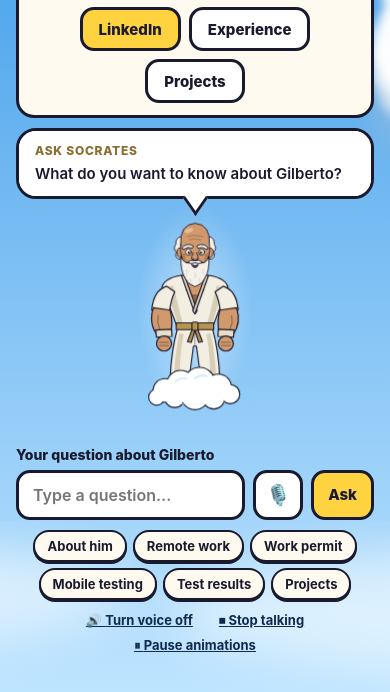
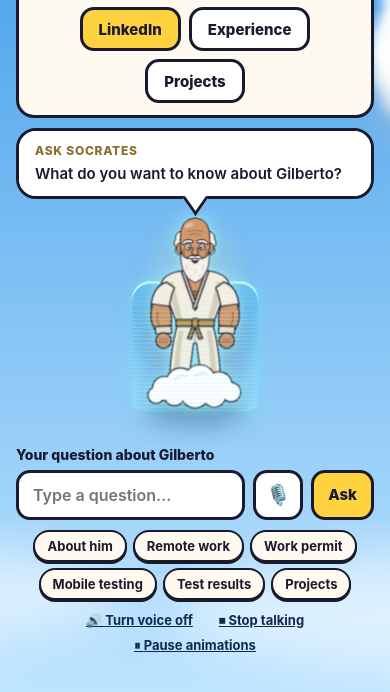
Before and after one commit to gilcascortes-stack/kenji, a plain HTML site: page gilberto/index.html in a window 390 px wide. Shown: the part 148-840 px from the top of the page. Drawn offline with Linux system fonts and the light colour scheme.

Commit message:
Socrates hologram: rises out of a glowing screen
Co-Authored-By: Claude Opus 5.5 <noreply@anthropic.com>

```diff
--- a/gilberto/index.html
+++ b/gilberto/index.html
@@ -65,7 +65,23 @@
     transform: rotate(45deg) skew(10deg, 10deg);
   }
 
-  svg.hero-svg { width: 100%; height: min(48vh, 430px); display: block; overflow: visible; margin-top: 6px; }
+  svg.hero-svg { width: 100%; height: var(--hero-h); display: block; overflow: visible; }
+  /* Hologram: a glowing screen behind Socrates from the shoulders down. His head and shoulders rise out of it;
+     inside it he has scan lines, outside he is solid. */
+  .holo { --hero-h: min(48vh, 430px); position: relative; margin-top: 6px; }
+  .holo-screen, .holo-scan { position: absolute; left: 50%; bottom: 2%; top: 36%; width: calc(var(--hero-h) * .6); max-width: 100%;
+    transform: translateX(-50%); border-radius: 18px 18px 10px 10px; pointer-events: none; }
+  .holo-screen { background: linear-gradient(rgba(61, 155, 233, .55), rgba(191, 229, 255, .3));
+    box-shadow: inset 0 3px 0 #bff9ff, inset 0 0 26px rgba(127, 243, 255, .55), 0 0 18px rgba(127, 243, 255, .45); }
+  .holo-scan { overflow: hidden;
+    background: repeating-linear-gradient(to bottom, transparent 0 3px, rgba(160, 245, 255, .32) 3px 4px);
+    -webkit-mask: linear-gradient(transparent, #000 30%); mask: linear-gradient(transparent, #000 30%);
+    animation: holo-scan 3s linear infinite; }
+  @keyframes holo-scan { to { background-position: 0 40px; } }
+  .holo svg.hero-svg { position: relative; transform-origin: 50% 90%;
+    filter: drop-shadow(0 0 5px rgba(127, 243, 255, .9)) drop-shadow(0 16px 12px rgba(10, 30, 60, .3));
+    animation: holo-lean 4s ease-in-out infinite; }
+  @keyframes holo-lean { 50% { transform: translateY(-4px) scale(1.04); } }
   .ink { stroke: var(--ink); stroke-width: 3; stroke-linejoin: round; stroke-linecap: round; }
   .line { stroke: var(--ink); stroke-width: 2; fill: none; stroke-linecap: round; }
   .aura-stop { stop-color: var(--aura); transition: stop-color .4s; }
@@ -112,7 +128,7 @@
   .card a, footer a { text-decoration: underline; text-underline-offset: 2px; }
   footer p { margin: 0 0 6px; max-width: 760px; margin-inline: auto; }
   /* WCAG 2.2.2: visitors can pause all moving content */
-  body[data-motion="paused"] *, body[data-motion="paused"] *::before { animation-play-state: paused !important; transition: none !important; }
+  body[data-motion="paused"] *, body[data-motion="paused"] *::before, body[data-motion="paused"] *::after { animation-play-state: paused !important; transition: none !important; }
   .btn {
     padding: 0 14px; min-height: 46px; border: 3px solid var(--ink); border-radius: 14px; background: var(--accent);
     font: 800 15px var(--font); color: var(--ink); cursor: pointer;
@@ -191,7 +207,7 @@
     .scene { flex-direction: column; align-items: center; }
     .stage { position: static; flex: none; width: min(420px, 100%); }
     .panel { width: 100%; flex: none; }
-    svg.hero-svg { height: min(40vh, 340px); }
+    .holo { --hero-h: min(40vh, 340px); }
   }
   @media (max-width: 480px) {
     .tab { font-size: 14px; padding: 9px 6px; }
@@ -210,7 +226,7 @@
   }
   @media (max-width: 480px) {
     .page { padding-top: max(16px, env(safe-area-inset-top)); }
-    svg.hero-svg { height: min(26svh, 210px); }
+    .holo { --hero-h: min(26svh, 210px); }
     .id-card h1 { font-size: 20px; }
     .bubble { font-size: 15px; }
     .panel { padding: 14px 14px 18px; border-radius: 16px; }
@@ -220,7 +236,7 @@
   /* phones held sideways: very little height */
   @media (max-height: 500px) and (orientation: landscape) {
     .page { padding-top: max(10px, env(safe-area-inset-top)); }
-    svg.hero-svg { height: 170px; }
+    .holo { --hero-h: 170px; }
     .bubble { max-height: 130px; }
   }
   /* phone held sideways: Socrates beside the panel instead of above it */
@@ -301,6 +317,8 @@
           <div class="chips" id="next-chips" role="group" aria-label="Next steps"></div>
         </div>
       </div>
+<div class="holo">
+      <div class="holo-screen" aria-hidden="true"></div>
 <svg class="hero-svg" viewBox="0 0 300 560" role="img" aria-label="Socrates, an animated philosopher on a cloud">
       <defs>
         <radialGradient id="auraGrad" cx="50%" cy="50%" r="50%">
@@ -452,6 +470,8 @@
         <path d="M256 80 l4 8 8 4 -8 4 -4 8 -4 -8 -8 -4 8 -4 Z"/>
       </g>
     </svg>
+      <div class="holo-scan" aria-hidden="true"></div>
+      </div>
       <div class="status" id="status" aria-hidden="true"></div>
       <label class="ask-label" for="question">Your question about Gilberto</label>
       <form class="ask" id="ask" autocomplete="off" aria-label="Ask Socrates">
```
Also changed, not shown: gilberto/results.html (+7 -5 lines).
